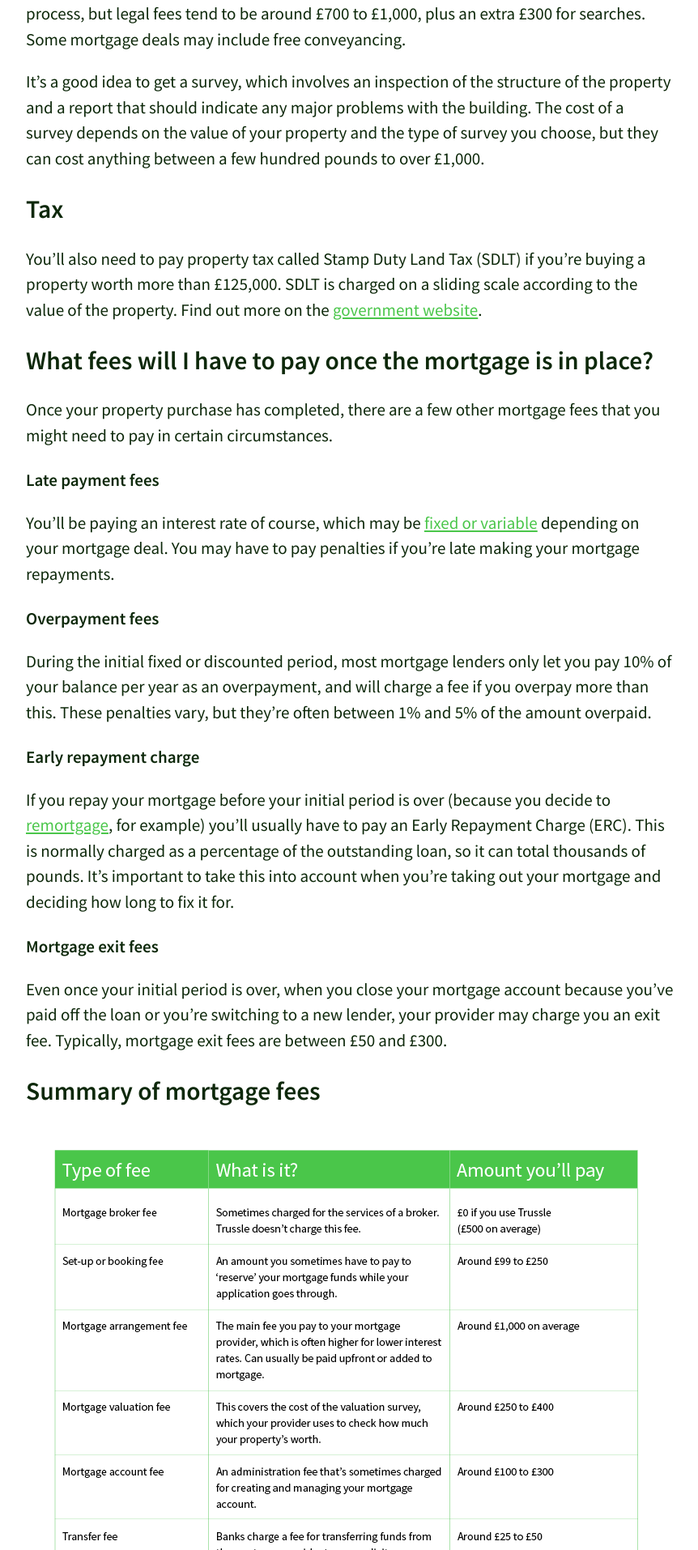
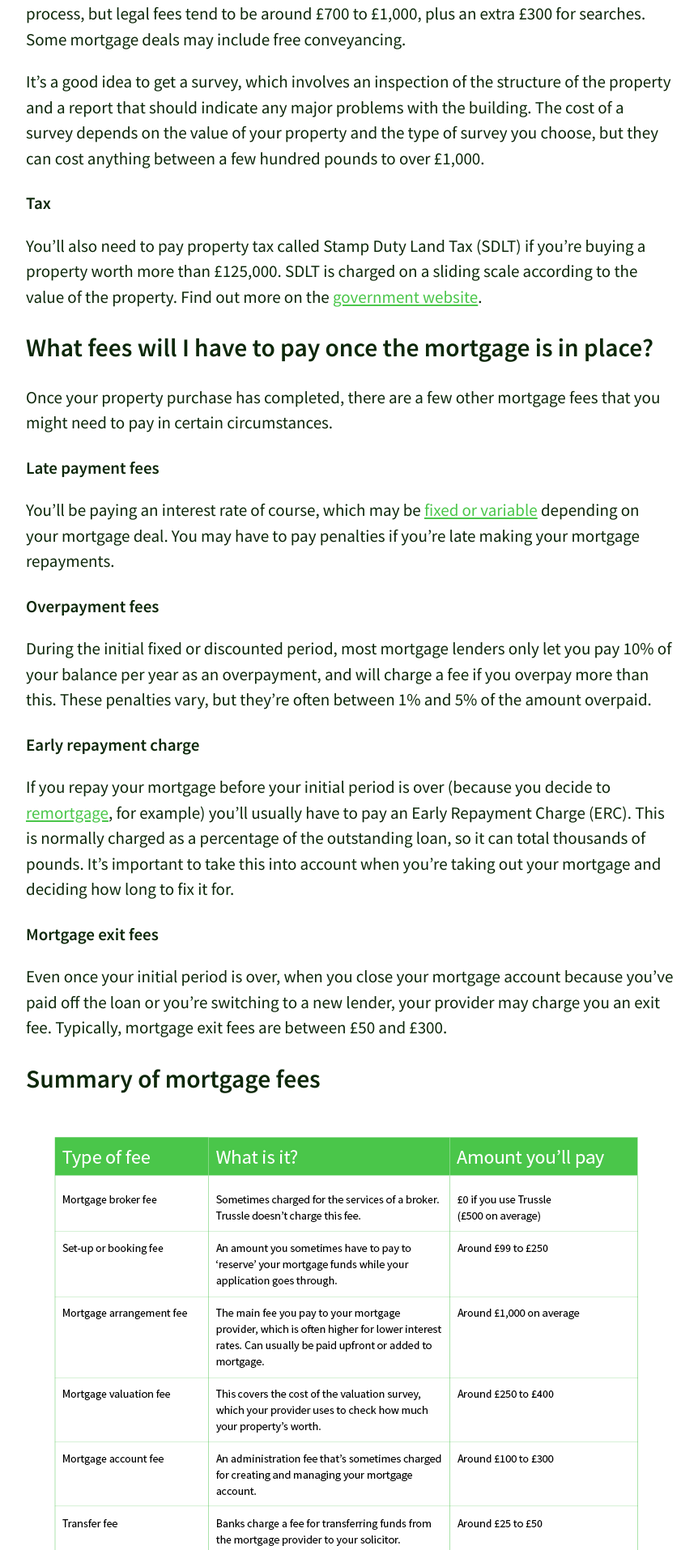
Before and after one commit to olitrussle/blog, a Jekyll site: the page built from _posts/2017-05-26-fees-getting-a-mortgage.md, in a window 1280 px wide. Shown: the part 3280-5194 px from the top of the page at 81% size, without its empty margins (208-1070 px from the left). Built offline with Jekyll 4.4.1, drawn with Linux system fonts in a browser that asks for light colours; comment, search, counter and statistics services are not loaded.

```diff
--- a/_posts/2017-05-26-fees-getting-a-mortgage.md
+++ b/_posts/2017-05-26-fees-getting-a-mortgage.md
@@ -51,7 +51,7 @@ You’ll need to pay legal fees to the solicitor who is managing the property pu
 
 It’s a good idea to get a survey, which involves an inspection of the structure of the property and a report that should indicate any major problems with the building. The cost of a survey depends on the value of your property and the type of survey you choose, but they can cost anything between a few hundred pounds to over £1,000.
 
-## Tax
+### Tax
 You’ll also need to pay property tax called Stamp Duty Land Tax (SDLT) if you’re buying a property worth more than £125,000. SDLT is charged on a sliding scale according to the value of the property. Find out more on the [government website](https://www.gov.uk/stamp-duty-land-tax/residential-property-rates).
 
 ## What fees will I have to pay once the mortgage is in place?
```
